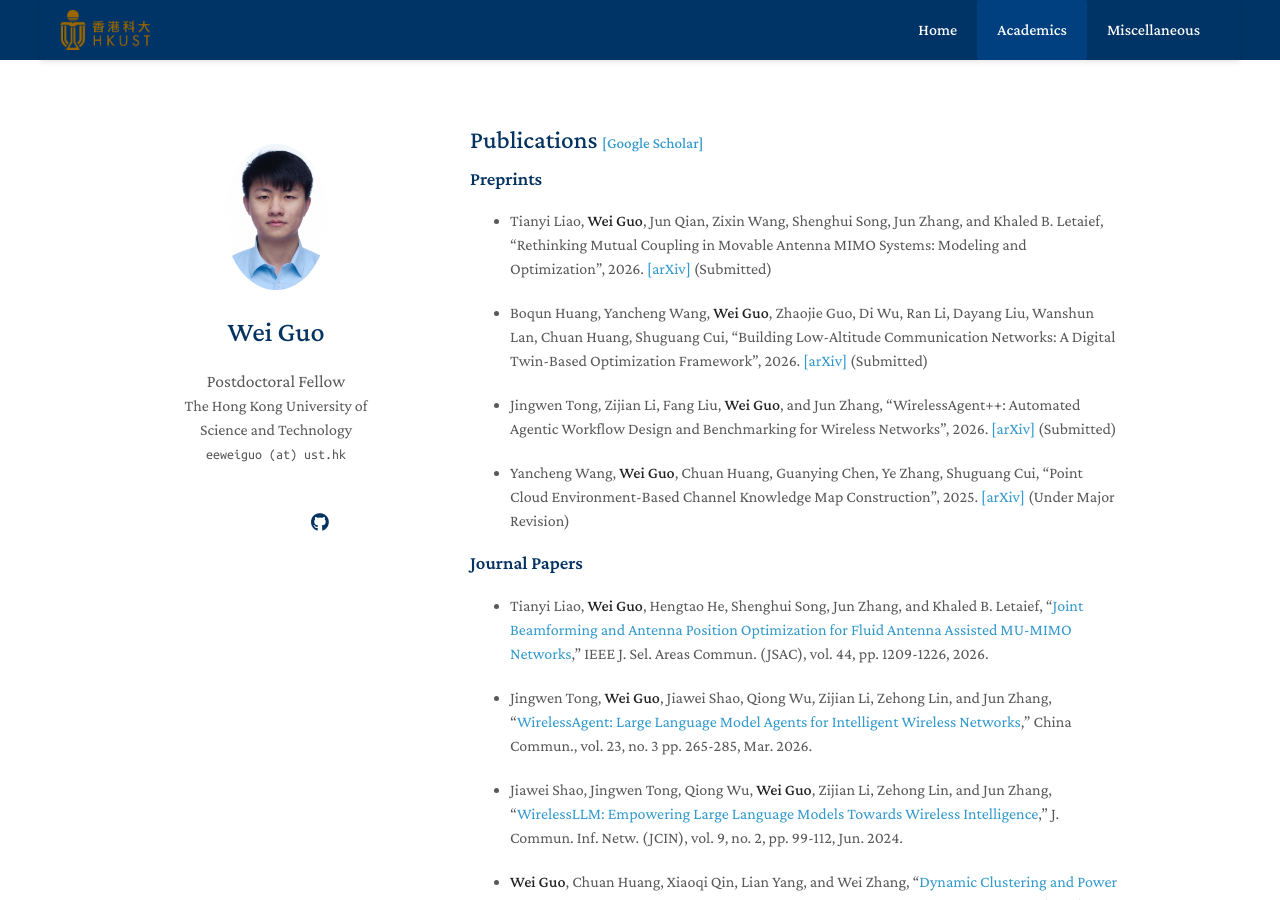
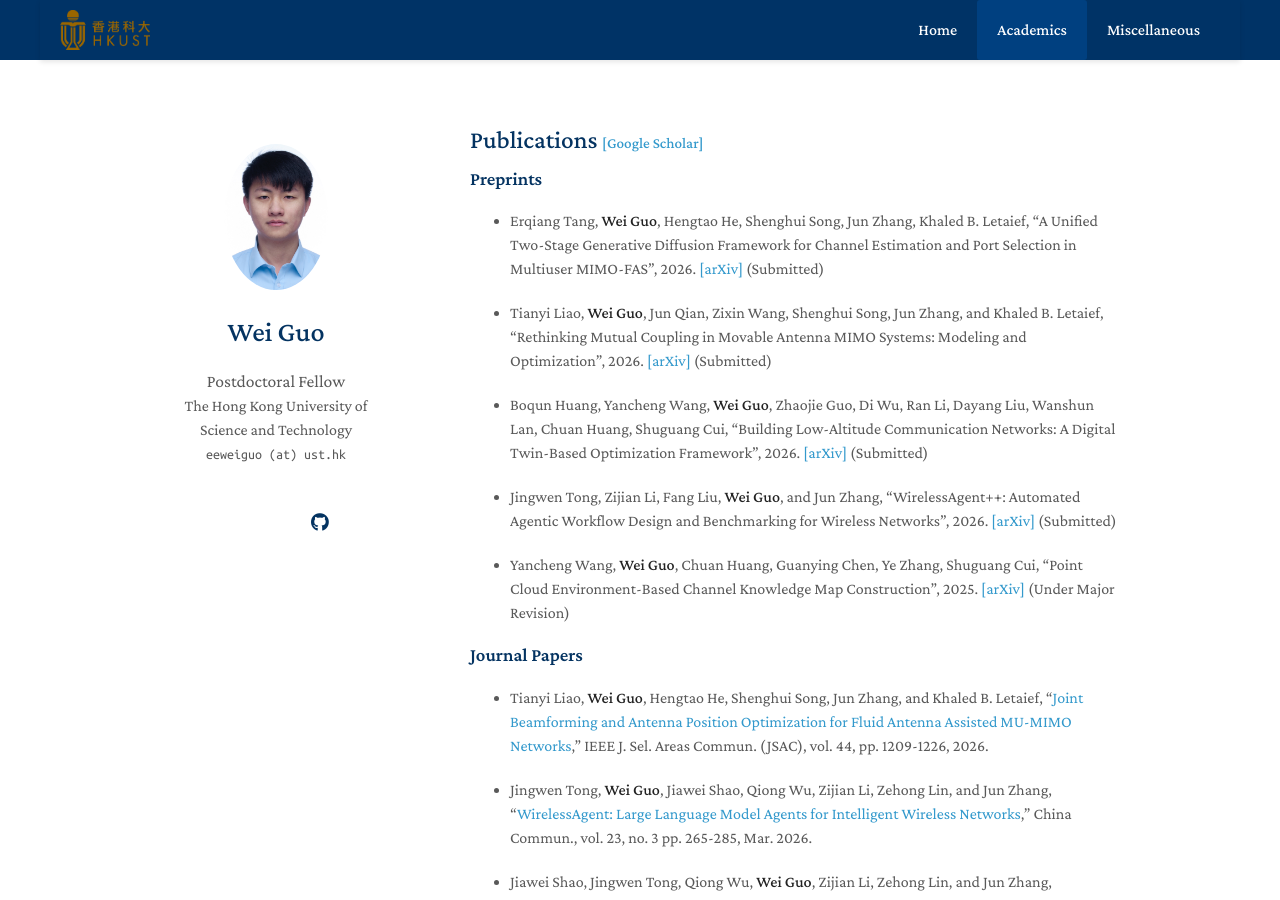
Before and after one commit to weiiguo/weiiguo.github.io, a Jekyll site: the page built from academics.md, in a window 1280 px wide and 900 px high. Built offline with Jekyll 4.4.1, drawn with Linux system fonts in a browser that asks for light colours; a style sheet for code colours, icons or effects is not loaded.

Commit message:
Update academics.md

```diff
--- a/academics.md
+++ b/academics.md
@@ -6,6 +6,8 @@
 ## Publications <a href="https://scholar.google.com/citations?user=4dFwT-4AAAAJ" style="font-size: 0.6em;">[Google Scholar]</a>
 
 ### Preprints
+- Erqiang Tang, **Wei Guo**, Hengtao He, Shenghui Song, Jun Zhang, Khaled B. Letaief, "A Unified Two-Stage Generative Diffusion Framework for Channel Estimation and Port Selection in Multiuser MIMO-FAS", 2026. [\[arXiv\]](https://arxiv.org/abs/2605.29679) (Submitted)
+
 - Tianyi Liao, **Wei Guo**, Jun Qian, Zixin Wang, Shenghui Song, Jun Zhang, and Khaled B. Letaief, "Rethinking Mutual Coupling in Movable Antenna MIMO Systems: Modeling and Optimization", 2026. [\[arXiv\]](https://arxiv.org/abs/2604.26282) (Submitted)
 
 - Boqun Huang, Yancheng Wang, **Wei Guo**, Zhaojie Guo, Di Wu, Ran Li, Dayang Liu, Wanshun Lan, Chuan Huang, Shuguang Cui, "Building Low-Altitude Communication Networks: A Digital Twin-Based Optimization Framework", 2026. [\[arXiv\]](https://arxiv.org/abs/2604.17781) (Submitted)
```
